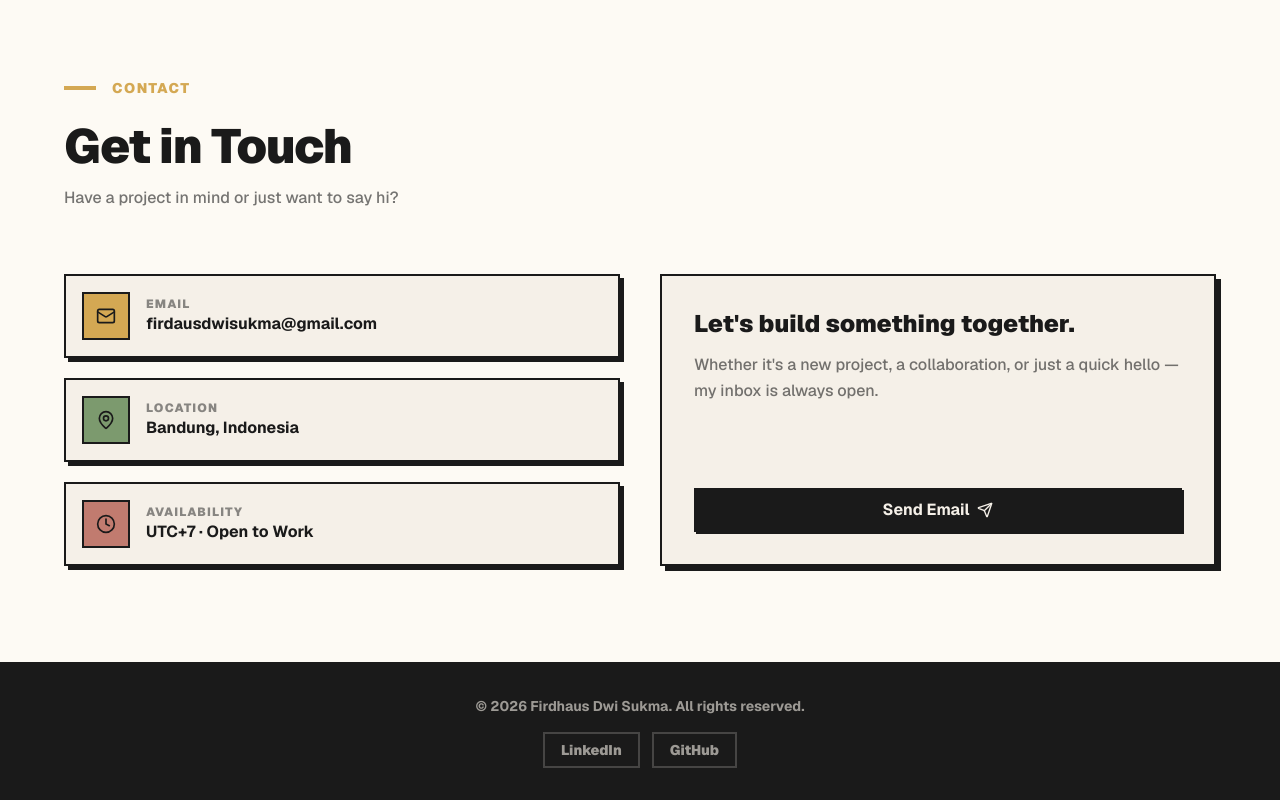
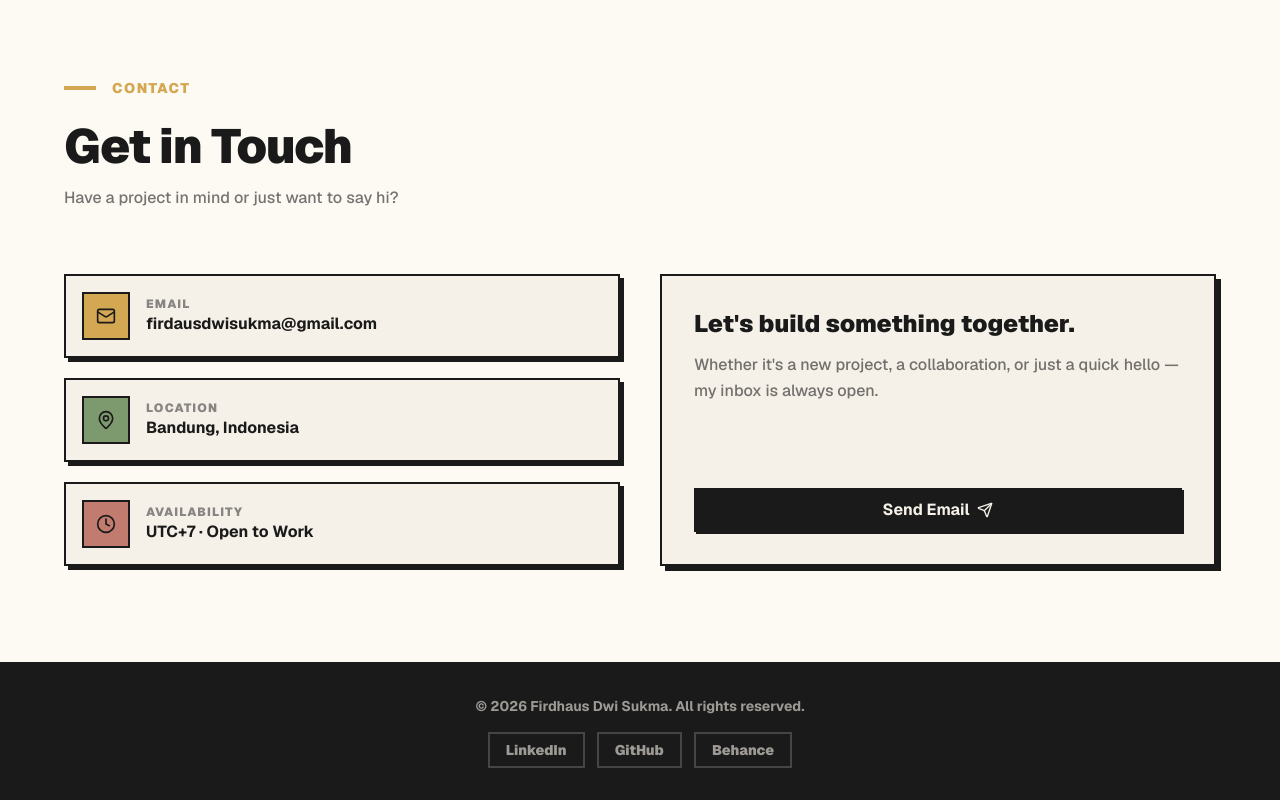
Before and after one commit to FirdhausDwiSukma/my-porto, a Next.js app: page / in a window 1280 px wide. Shown: the part 3972-4772 px from the top of the page. Built offline with nearby package versions, Linux system fonts and the light colour scheme.

Commit message:
add link href in footer

```diff
--- a/components/Footer.tsx
+++ b/components/Footer.tsx
@@ -6,13 +6,19 @@ export const Footer = () => {
                     &copy; {new Date().getFullYear()} Firdhaus Dwi Sukma. All rights reserved.
                 </p>
                 <div className="flex justify-center gap-3">
-                    {["LinkedIn", "GitHub"].map((link) => (
+                    {[
+                        { label: "LinkedIn", href: "https://linkedin.com/in/firdhausdwisukma" },
+                        { label: "GitHub", href: "https://github.com/FirdhausDwiSukma" },
+                        { label: "Behance", href: "https://behance.net/usdhauss" },
+                    ].map(({ label, href }) => (
                         <a
-                            key={link}
-                            href="#"
+                            key={label}
+                            href={href}
+                            target="_blank"
+                            rel="noopener noreferrer"
                             className="border-2 border-[#F5F0E8]/20 px-4 py-1.5 text-sm font-black text-[#F5F0E8]/60 hover:border-[#D4A853] hover:text-[#D4A853] transition-colors"
                         >
-                            {link}
+                            {label}
                         </a>
                     ))}
                 </div>
```
